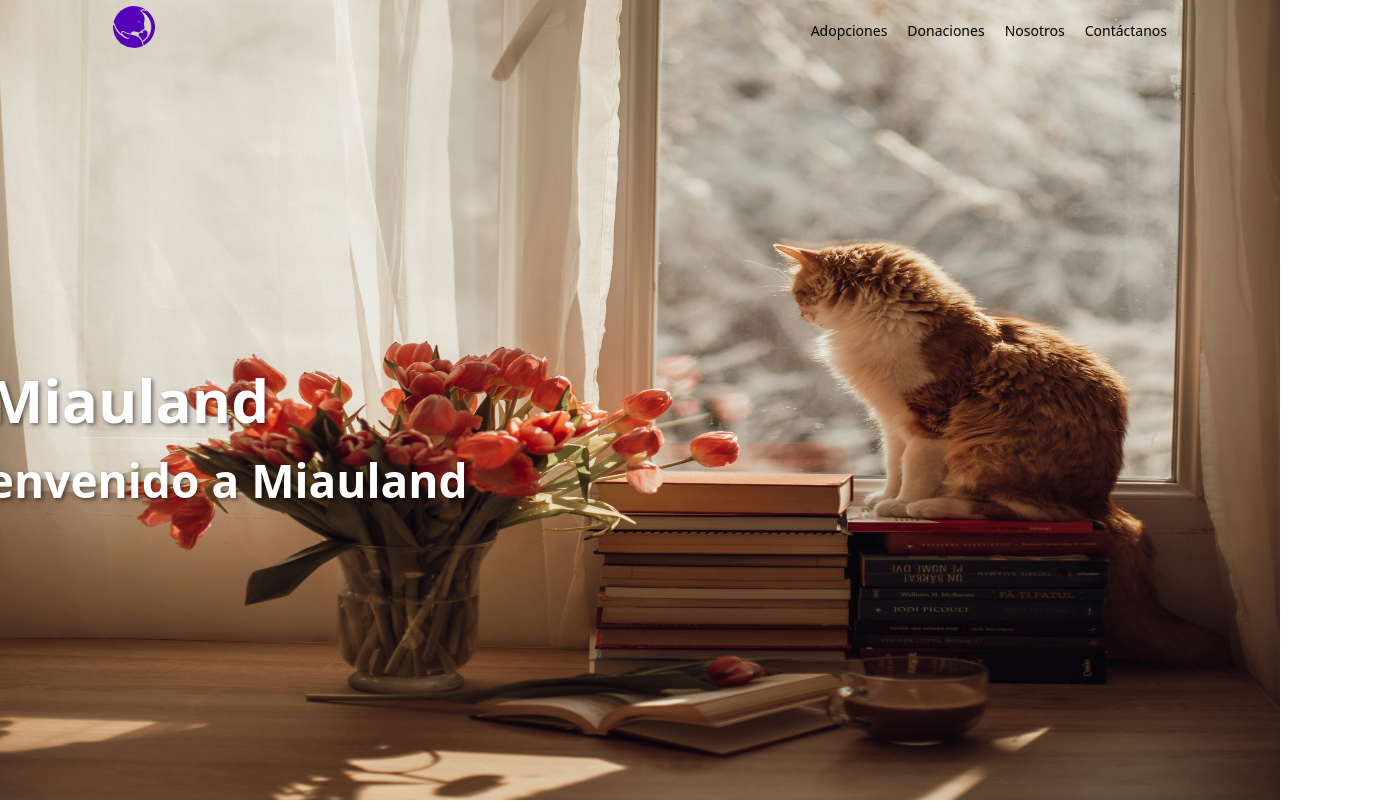
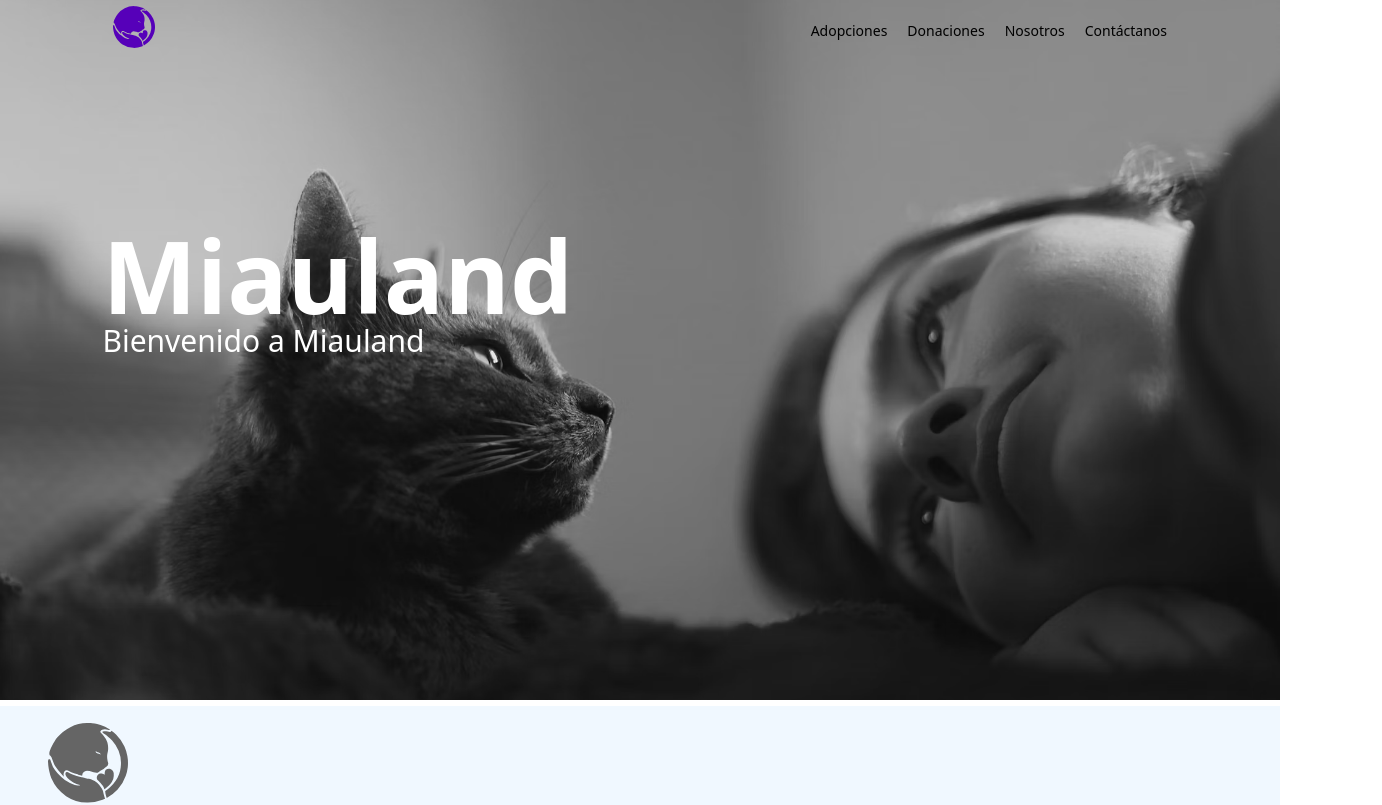
Before and after one commit to karinaRamirez24/miauland, a React (Vite) app: page /inicio in a window 1280 px wide. Shown: the top 805 px of the page, 1382 px wide, since content can reach past the window. Built offline with nearby package versions, Linux system fonts and the light colour scheme.

Commit message:
Component image main

```diff
--- a/src/Components/MainImage/MainImage.css
+++ b/src/Components/MainImage/MainImage.css
@@ -1,30 +1,36 @@
 .imageMain {
     width: 100%;
-    height: 800px;
-    object-fit: fill;
+    height: 700px;
+    object-fit: cover;
     position: relative;
     z-index: -1;
+
 }
-
-.textMain {
+.overlay{
     position: absolute;
-    top: 50%;
-    left: 10%;
-    transform: translate(-50%, -50%);
-    text-align: left;
+    top: 25%;
+    left: 8%;
+    width: 100%;
+    height: 10%;
+    z-index: 1;
     color: white;
-    font-size: 60px;
-    font-weight: bold;
-    text-shadow: 2px 2px 4px rgba(0, 0, 0, 0.5);
 }
-.textSecond {
+.textMain{
+    font-size: 100px;
+}
+.overlaySecond{
+    width: 40%;
+    left: 8%;
     position: absolute;
-    top: 60%;
-    left: 16%;
-    transform: translate(-50%, -50%);
-    text-align: left;
+    top: 45%;
+    height: 15%;
+    z-index: 1;
+    transform: translateY(-50%);
     color: white;
-    font-size: 46px;
-    font-weight: bold;
-    text-shadow: 2px 2px 4px rgba(0, 0, 0, 0.5);
 }
+.textSecond{
+    padding-top: 24px;
+    font-size: 30px;
+    font-weight: 400;
+    line-height: 1.1;
+}
--- a/src/Components/MainImage/MainImage.jsx
+++ b/src/Components/MainImage/MainImage.jsx
@@ -4,8 +4,12 @@
     return (
         <div>
             <img src={ruta} alt="Mujer y gato en escalas de grises" className="imageMain" />
-            <h1 className="textMain">{textoPrincipal}</h1>
-            <h2 className="textSecond">{subtitulo}</h2>
+            <div className="overlay">
+                <h1 className="textMain">{textoPrincipal}</h1>
+            </div>
+            <div className="overlaySecond">
+                <h2 className="textSecond">{subtitulo}</h2>
+            </div>
         </div>
     );
 };
--- a/src/Pages/Adoptions/Adoptions.jsx
+++ b/src/Pages/Adoptions/Adoptions.jsx
@@ -1,8 +1,12 @@
 import React from 'react'
+import imageHome from "../../Assets/imagenes/catFlower.jpg";
+import MainImage from '../../Components/MainImage/MainImage';
 
 const Adoptions = () => {
   return (
-    <div>Adoptions Page</div>
+    <div>
+       <MainImage ruta={imageHome} textoPrincipal={"Adopciones"} subtitulo={"Receta secreta de la felicidad: una pizca de ternura, ronroneos, cuatro patitas suaves y un tierno maullo."}/>
+    </div>
   )
 }
 
--- a/src/Pages/Home/Home.jsx
+++ b/src/Pages/Home/Home.jsx
@@ -1,7 +1,7 @@
 import React from "react";
 import "./Home.css";
 import MainImage from "../../Components/MainImage/MainImage";
-import imageHome from "../../Assets/imagenes/catFlower.jpg";
+import imageHome from "../../Assets/imagenes/catHome.png";
 const Home = () => {
     return (
         <div className="content-initial">
--- a/src/index.css
+++ b/src/index.css
@@ -40,11 +40,6 @@
   min-height: 100vh;
 }
 
-h1 {
-  font-size: 3.2em;
-  line-height: 1.1;
-}
-
 /* button {
   border-radius: 8px;
   border: 1px solid transparent;
```
Also changed, not shown: 1 other file (tests, documents, lock files or other folders).
